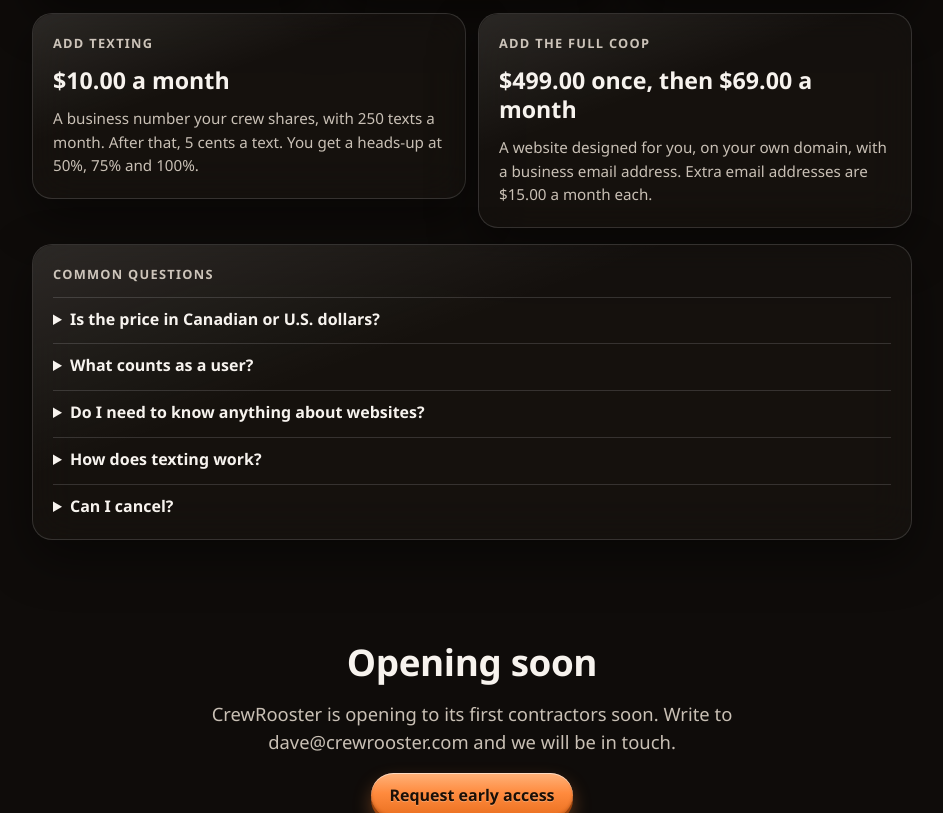
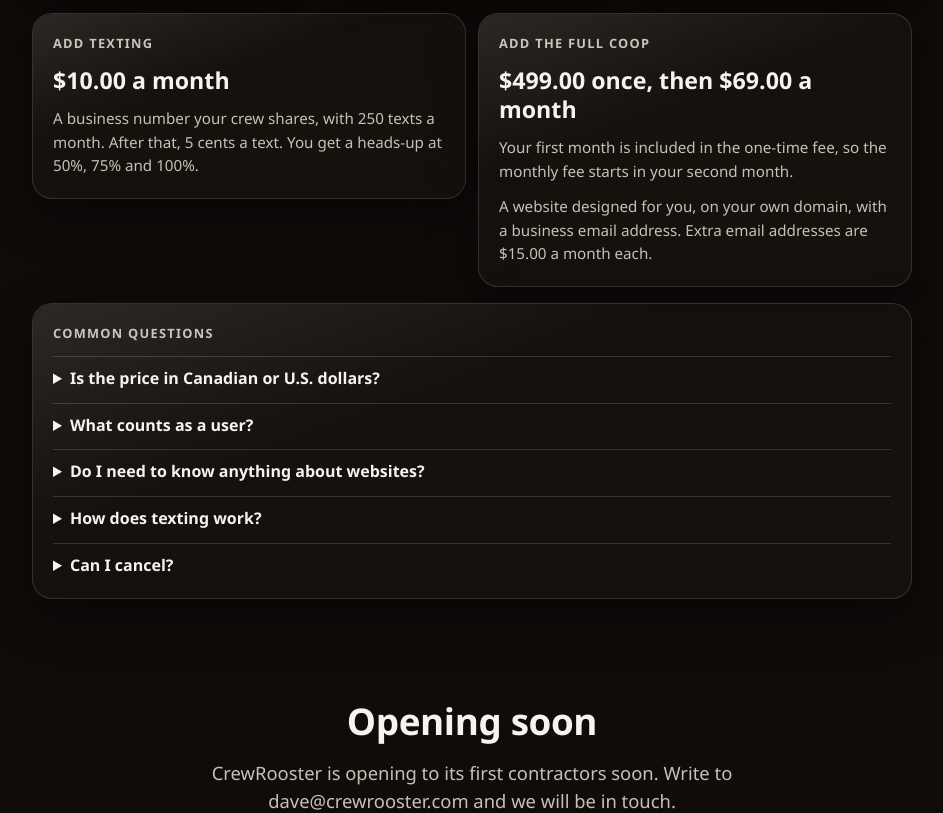
Before and after one commit to leafycamo/crewrooster-site, a plain HTML site: page index.html in a window 1280 px wide. Shown: the part 1360-2173 px from the top of the page, without its empty margins (168-1111 px from the left). Drawn offline with Linux system fonts and the light colour scheme.

Commit message:
Home page: The Full Coop's first month is included in the one-time fee
Co-Authored-By: Claude Fable 5.2 <noreply@anthropic.com>

```diff
--- a/index.html
+++ b/index.html
@@ -231,6 +231,7 @@ a.wx-strip:hover{border-color:var(--edge-strong)}
 <div class="box"><h2>Add texting</h2><div class="big">$10.00 a month</div>
 <p class="muted">A business number your crew shares, with 250 texts a month. After that, 5 cents a text. You get a heads-up at 50%, 75% and 100%.</p></div>
 <div class="box"><h2>Add The Full Coop</h2><div class="big">$499.00 once, then $69.00 a month</div>
+<p class="muted">Your first month is included in the one-time fee, so the monthly fee starts in your second month.</p>
 <p class="muted">A website designed for you, on your own domain, with a business email address. Extra email addresses are $15.00 a month each.</p></div></div></section>
 <section class="box"><h2>Common questions</h2><details class="mail"><summary>Is the price in Canadian or U.S. dollars?</summary><p class="muted">Canadian dollars in Canada and U.S. dollars in the United States. The number is the same in both.</p></details><details class="mail"><summary>What counts as a user?</summary><p class="muted">Anyone on your team who signs in: you, office staff, sales and service. You can add or remove people yourself.</p></details><details class="mail"><summary>Do I need to know anything about websites?</summary><p class="muted">No. Your site is live as soon as you sign up, written for your trade. You change what you want from a simple editor.</p></details><details class="mail"><summary>How does texting work?</summary><p class="muted">It is an optional $10.00 a month. You get a business number and 250 texts a month. Texts you send and texts you receive both count. After that, texts are 5 cents each.</p></details><details class="mail"><summary>Can I cancel?</summary><p class="muted">Yes, any time, from your dashboard. Your account keeps working until the end of the month you have paid for. Nothing is deleted.</p></details></section>
 <section class="hero small"><h1>Opening soon</h1><p class="lead">CrewRooster is opening to its first contractors soon. Write to dave@crewrooster.com and we will be in touch.</p>
```
